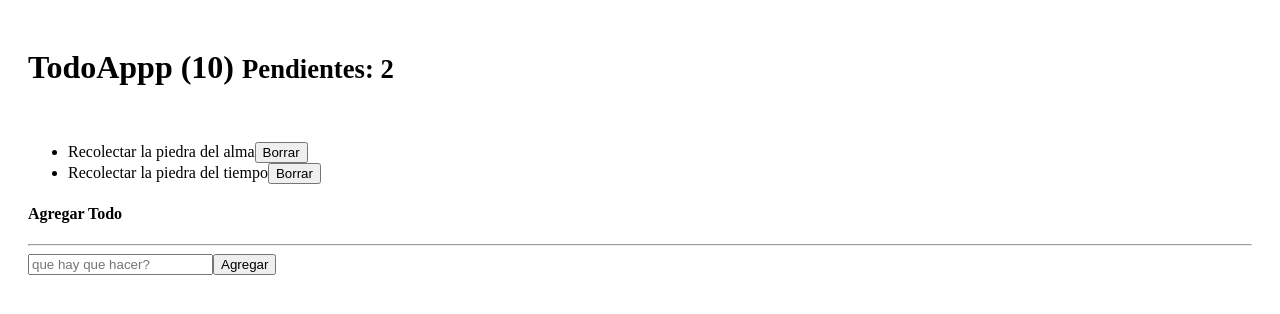
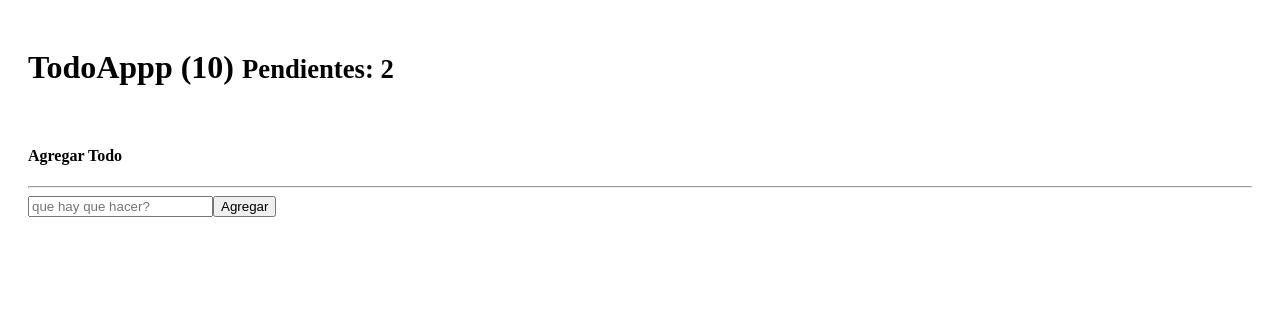
Before and after one commit to marks88martinez/hook-app_react, a React app: page / in a window 1280 px wide. Shown: the top 314 px of the page. Built offline with nearby package versions, Linux system fonts and the light colour scheme; the HTML template or start-up script is replaced by a standard one.

Commit message:
save localstorage

```diff
--- a/src/08-useReducer/TodoApp.jsx
+++ b/src/08-useReducer/TodoApp.jsx
@@ -1,23 +1,31 @@
-import { useReducer } from "react"
+import { useEffect, useReducer } from "react"
 import { todoReducer } from './todoReducer'
 import { TodoList } from "./TodoList"
 import { TodoAdd } from "./TodoAdd"
 
 const initialState = [
-    {
-        id: new Date().getTime(),
-        description: ' Recolectar la piedra del alma',
-        done: false,
-    },
-    {
-        id: new Date().getTime() + 100,
-        description: ' Recolectar la piedra del tiempo',
-        done: false,
-    },
+    // {
+    //     id: new Date().getTime(),
+    //     description: ' Recolectar la piedra del alma',
+    //     done: false,
+    // },
+
 ]
+
+const init = () => {
+    return JSON.parse(localStorage.getItem('todos')) || []
+}
 export const TodoApp = () => {
 
-    const [todos, dispatch] = useReducer(todoReducer, initialState)
+
+
+    const [todos, dispatch] = useReducer(todoReducer, initialState, init)
+
+    useEffect(() => {
+        localStorage.setItem('todos', JSON.stringify(todos) || [])
+
+    }, [todos])
+
 
     const handleNewTodo = ( todo ) => {
         const action = {
```
